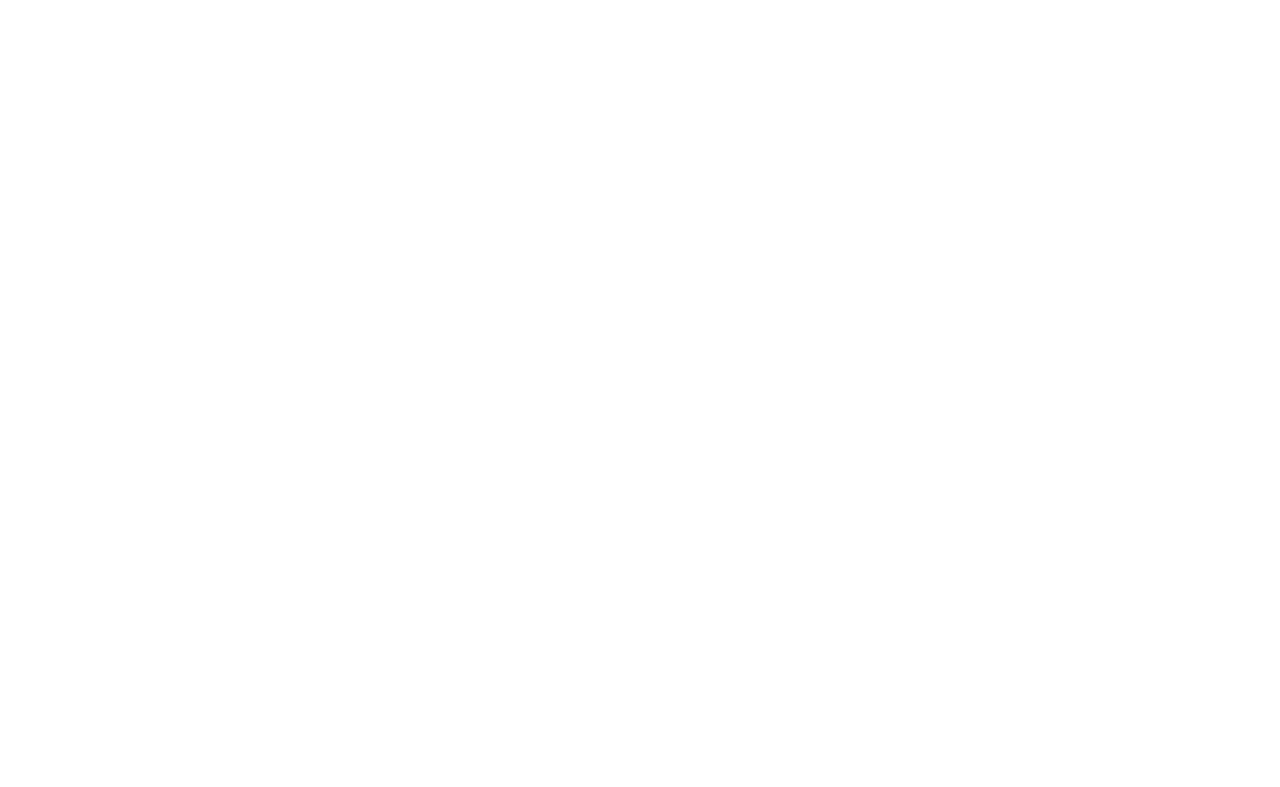
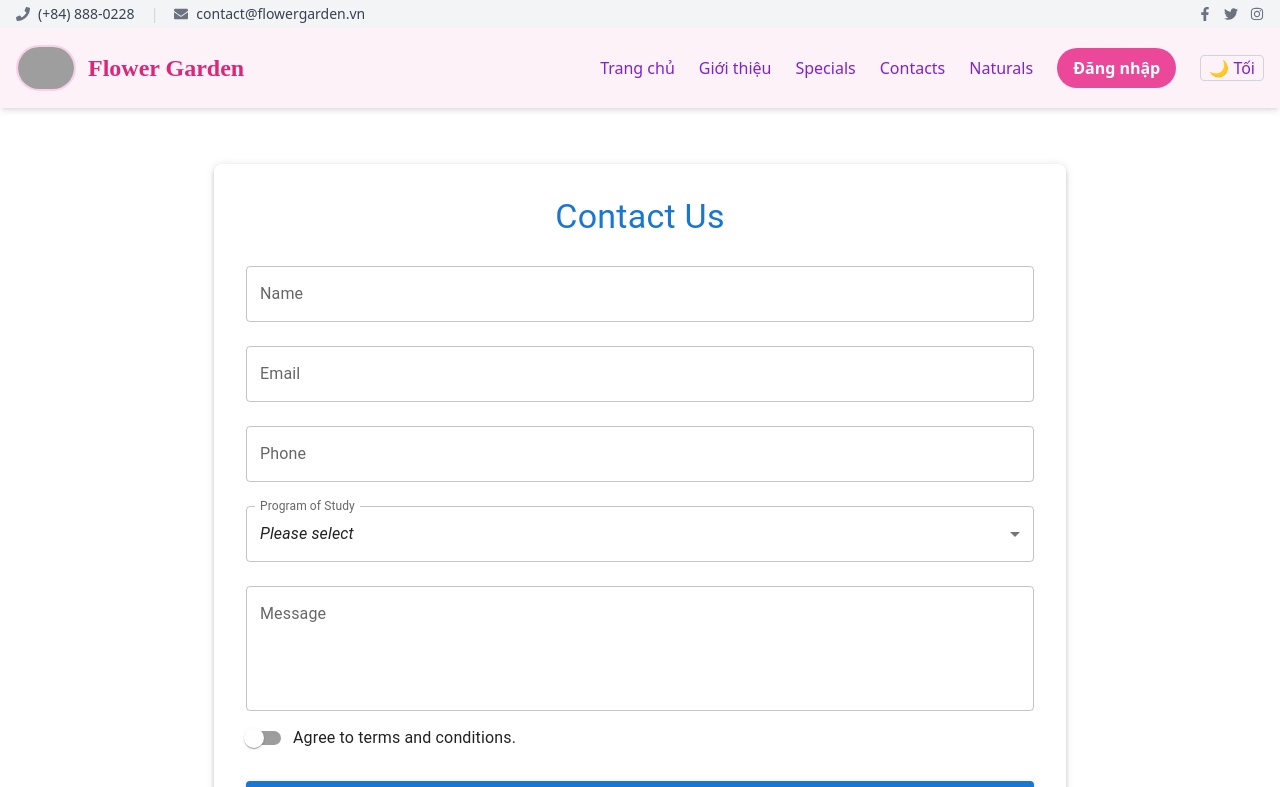
Before and after one commit to baokhanh592004/Project-FER-Flower-Shop, a React (Vite) app: page /contacts in a window 1280 px wide. Before the commit this address had no page. Shown: the top 787 px of the page. Built offline with nearby package versions, Linux system fonts and the light colour scheme; grey boxes are pictures that could not be loaded.

Commit message:
web ListOfChird has compeleted everyone can pull and update :> . code by BaoKhanh thank u

```diff
--- /dev/null
+++ b/src/components/Contact.jsx
@@ -0,0 +1,188 @@
+// src/pages/Contact.jsx
+
+import React from 'react';
+import { useFormik } from 'formik';
+import * as Yup from 'yup';
+
+// Import các component từ Material UI {/* là một tờ giấy gọi món menu :)))  */}
+import {
+  TextField,
+  Button,
+  Select,
+  MenuItem,
+  FormControl,
+  InputLabel,
+  FormControlLabel,
+  Switch,
+  Typography,
+  Container,
+  Paper,
+  Box,
+} from '@mui/material';
+
+export default function Contact() {
+  // 1. Định nghĩa Schema Validation bằng Yup
+  // để dùng bộ quy tắc kiểm tra giữ liệu
+  // III. anh bồi bàn liếc qua vần kiểm tra xem khách có điền đúng thông tin không, nếu không thì sẽ hiện lỗi ở dưới input
+  //   nếu đúng thì sẽ đưa tờ giấy đó đi gửi cho bếp :3
+  const validationSchema = Yup.object({
+    name: Yup.string()
+      .required('Required.') //bắt buộc phải nhập ko nhập thì bye bye :)
+      .min(2, 'Must be 2 characters or more'),
+    email: Yup.string()
+      .required('Required.')
+      .email('Invalid email address'),
+    phone: Yup.string()
+      .matches(/^[0-9]+$/, "Please enter a valid number")
+      .required('Required.'),
+    program: Yup.string()
+      .required('Please select a program.')
+      .notOneOf(['0'], 'Please select a program.'), // Đảm bảo không chọn giá trị mặc định
+    message: Yup.string()
+      .required('Required.')
+      .min(10, 'Must be 10 characters or more'),
+    agree: Yup.boolean()
+      .oneOf([true], 'The terms and conditions must be accepted.'),
+  });
+
+  // 2. Sử dụng hook useFormik để quản lý form state và validation
+  //cần biết các trường quản lý ngay từ đâuf
+    // II. anh bồi bàn ảnh đi đưa khách tờ giấy trống xong initVal ghi lại ở handle change xong cầm đi SUbmit :3
+  const formik = useFormik({
+    initialValues: {
+      name: '',
+      email: '',
+      phone: '',
+      program: '0', // Dùng string '0' để khớp với value của MenuItem
+      message: '',
+      agree: false,
+    },
+    // IV anh bồi bàn gửi đi rồi đó k
+    validationSchema: validationSchema,
+    onSubmit: (values) => {
+      // 3. Xử lý khi submit form
+      alert(JSON.stringify(values, null, 2));
+    },
+  });
+
+  return (
+    <Container maxWidth="md" sx={{ my: 4 }}>
+      <Paper elevation={3} sx={{ p: 4, bgcolor: 'background.paper', borderRadius: 2 }}>
+        <Typography variant="h4" component="h1" gutterBottom align="center" color="primary">
+          Contact Us
+        </Typography>
+
+        {/* Dùng thẻ Box thay cho form để có thể dùng sx prop của MUI */}
+
+        <Box component="form" onSubmit={formik.handleSubmit} noValidate sx={{ mt: 1 }}>
+          <TextField
+            fullWidth
+            margin="normal"
+            id="name"
+            name="name"
+            label="Name"
+            value={formik.values.name}
+            onChange={formik.handleChange}
+            onBlur={formik.handleBlur} // Quan trọng cho validation khi người dùng rời khỏi input
+            error={formik.touched.name && Boolean(formik.errors.name)}
+            helperText={formik.touched.name && formik.errors.name}
+          />
+
+          <TextField
+            fullWidth
+            margin="normal"
+            id="email"
+            name="email"
+            label="Email"
+            type="email"
+            value={formik.values.email}
+            onChange={formik.handleChange}
+            onBlur={formik.handleBlur}
+            error={formik.touched.email && Boolean(formik.errors.email)}
+            helperText={formik.touched.email && formik.errors.email}
+          />
+
+          <TextField
+            fullWidth
+            margin="normal"
+            id="phone"
+            name="phone"
+            label="Phone"
+            value={formik.values.phone}
+            onChange={formik.handleChange}
+            onBlur={formik.handleBlur}
+            error={formik.touched.phone && Boolean(formik.errors.phone)}
+            helperText={formik.touched.phone && formik.errors.phone}
+          />
+
+          <FormControl fullWidth margin="normal" error={formik.touched.program && Boolean(formik.errors.program)}>
+            <InputLabel id="program-label">Program of Study</InputLabel>
+            <Select
+              labelId="program-label"
+              id="program"
+              name="program"
+              label="Program of Study"
+              value={formik.values.program}
+              onChange={formik.handleChange}
+              onBlur={formik.handleBlur}
+            >
+              <MenuItem value="0"><em>Please select</em></MenuItem>
+              <MenuItem value="Software Engineering">Software Engineering</MenuItem>
+              <MenuItem value="Information System">Information System</MenuItem>
+              <MenuItem value="Information Assurance">Information Assurance</MenuItem>
+              <MenuItem value="Internet of Things">Internet of Things</MenuItem>
+              <MenuItem value="Artificial Intelligence">Artificial Intelligence</MenuItem>
+              <MenuItem value="Digital Art & Design">Digital Art & Design</MenuItem>
+            </Select>
+            {formik.touched.program && formik.errors.program && (
+              <Typography variant="caption" color="error" sx={{ ml: 2 }}>
+                {formik.errors.program}
+              </Typography>
+            )}
+          </FormControl>
+
+          <TextField
+            fullWidth
+            margin="normal"
+            id="message"
+            name="message"
+            label="Message"
+            multiline
+            rows={4}
+            value={formik.values.message}
+            onChange={formik.handleChange}
+            onBlur={formik.handleBlur}
+            error={formik.touched.message && Boolean(formik.errors.message)}
+            helperText={formik.touched.message && formik.errors.message}
+          />
+
+          <FormControlLabel
+            control={
+              <Switch
+                name="agree"
+                checked={formik.values.agree}
+                onChange={formik.handleChange}
+                onBlur={formik.handleBlur}
+              />
+            }
+            label="Agree to terms and conditions."
+          />
+          {formik.touched.agree && formik.errors.agree && (
+            <Typography variant="caption" color="error" display="block">
+              {formik.errors.agree}
+            </Typography>
+          )}
+
+          <Button
+            type="submit"
+            fullWidth
+            variant="contained"
+            sx={{ mt: 3, mb: 2, py: 1.5 }}
+          >
+            Send
+          </Button>
+        </Box>
+      </Paper>
+    </Container>
+  );
+}
--- a/src/components/Header.jsx
+++ b/src/components/Header.jsx
@@ -62,7 +62,9 @@ export default function Header() {
           <div className="hidden lg:flex items-center gap-6 font-medium">
             <Link to="/" className="text-purple-700 dark:text-purple-300 hover:text-pink-500 dark:hover:text-pink-300 transition-colors">Trang chủ</Link>
             <Link to="/about" className="text-purple-700 dark:text-purple-300 hover:text-pink-500 dark:hover:text-pink-300 transition-colors">Giới thiệu</Link>
-            <Link to="/products" className="text-purple-700 dark:text-purple-300 hover:text-pink-500 dark:hover:text-pink-300 transition-colors">Sản phẩm</Link>
+            <Link to="/specials" className="text-purple-700 dark:text-purple-300 hover:text-pink-500 dark:hover:text-pink-300 transition-colors">Specials</Link>
+            <Link to="/contacts" className="text-purple-700 dark:text-purple-300 hover:text-pink-500 dark:hover:text-pink-300 transition-colors">Contacts</Link>
+            <Link to="/naturals" className="text-purple-700 dark:text-purple-300 hover:text-pink-500 dark:hover:text-pink-300 transition-colors">Naturals</Link>
             <Link to="/login" className="text-white font-bold px-4 py-2 rounded-full bg-pink-500 hover:bg-pink-600 transition-colors">Đăng nhập</Link>
             <ThemeToggle theme={theme} toggleTheme={toggleTheme} />
           </div>
@@ -85,7 +87,9 @@ export default function Header() {
             <div className="px-4 pt-2 pb-4 flex flex-col items-center gap-4">
               <Link to="/" onClick={closeMobileMenu} className="text-purple-700 dark:text-purple-300 w-full text-center py-2 rounded hover:bg-pink-100 dark:hover:bg-gray-700">Trang chủ</Link>
               <Link to="/about" onClick={closeMobileMenu} className="text-purple-700 dark:text-purple-300 w-full text-center py-2 rounded hover:bg-pink-100 dark:hover:bg-gray-700">Giới thiệu</Link>
-              <Link to="/products" onClick={closeMobileMenu} className="text-purple-700 dark:text-purple-300 w-full text-center py-2 rounded hover:bg-pink-100 dark:hover:bg-gray-700">Sản phẩm</Link>
+              <Link to="/specials" className="text-purple-700 dark:text-purple-300 hover:text-pink-500 dark:hover:text-pink-300 transition-colors">Specials</Link>
+              <Link to="/naturals" className="text-purple-700 dark:text-purple-300 hover:text-pink-500 dark:hover:text-pink-300 transition-colors">Naturals</Link>
+              <Link to="/contacts" className="text-purple-700 dark:text-purple-300 hover:text-pink-500 dark:hover:text-pink-300 transition-colors">Contacts</Link>
               <Link to="/login" onClick={closeMobileMenu} className="text-white font-bold w-full text-center py-2 rounded-full bg-pink-500 hover:bg-pink-600">Đăng nhập</Link>
               <div className="mt-2">
                 <ThemeToggle theme={theme} toggleTheme={toggleTheme} />
--- /dev/null
+++ b/src/pages/Naturals.jsx
@@ -0,0 +1,20 @@
+// src/pages/Naturals.jsx
+import React from 'react';
+import  orchids  from '../data/ListOfOrchid';
+import OrchidsCard from '../components/OrchidsCard';
+
+export default function Naturals() {
+  const naturalOrchids = orchids.filter(o => o.isNatuaral);
+  return (
+    <div className="container mx-auto p-4">
+      <h1 className="mb-8 text-center text-4xl font-bold text-green-600 dark:text-green-400">
+        Natural Orchids
+      </h1>
+      <div className="flex flex-wrap justify-center gap-6">
+        {naturalOrchids.map(orchid => (
+          <OrchidsCard key={orchid.id} orchid={orchid} />
+        ))}
+      </div>
+    </div>
+  );
+}
--- /dev/null
+++ b/src/pages/Specials.jsx
@@ -0,0 +1,20 @@
+// src/pages/Specials.jsx
+import React from 'react';
+import  orchids from '../data/ListOfOrchid';
+import OrchidsCard from '../components/OrchidsCard';
+
+export default function Specials() {
+  const specialOrchids = orchids.filter(o => o.isSpecial);
+  return (
+    <div className="container mx-auto p-4">
+      <h1 className="mb-8 text-center text-4xl font-bold text-pink-500 dark:text-pink-400">
+        Special Orchids
+      </h1>
+      <div className="flex flex-wrap justify-center gap-6">
+        {specialOrchids.map(orchid => (
+          <OrchidsCard key={orchid.id} orchid={orchid} />
+        ))}
+      </div>
+    </div>
+  );
+}
--- a/src/routers/AppRoutes.jsx
+++ b/src/routers/AppRoutes.jsx
@@ -6,6 +6,9 @@ import Layouts from '../layouts/Layouts';
 import OrchidPage from '../pages/OrchidPage'; // Trang chủ của chúng ta
 import About from '../pages/About';
 import OrchidDetail from '../pages/OrchidDetail';
+import Naturals from '../pages/Naturals';
+import Specials from '../pages/Specials';
+import Contact from '../components/Contact';
 
 export default function AppRoutes() {
   return (
@@ -18,7 +21,15 @@ export default function AppRoutes() {
         {/* Khi người dùng vào "/about", hiển thị About */}
         <Route path="/about" element={<About />} />
 
+        {/* Khi người dùng vào "/orchids/:id", hiển thị OrchidDetail với id là tham số động */}
         <Route path="orchids/:id" element={<OrchidDetail/>} />
+
+        {/* Các route con cho tự nhiên và đặc biệt */}
+        <Route path="naturals" element={<Naturals />} />
+        <Route path="specials" element={<Specials />} />
+
+        {/* Route cho trang liên hệ */}
+        <Route path="contacts" element={<Contact/>}/>
       </Route>
     </Routes>
   );
```
Also changed, not shown: package.json (+6 -1 lines), 1 other file (tests, documents, lock files or other folders).
